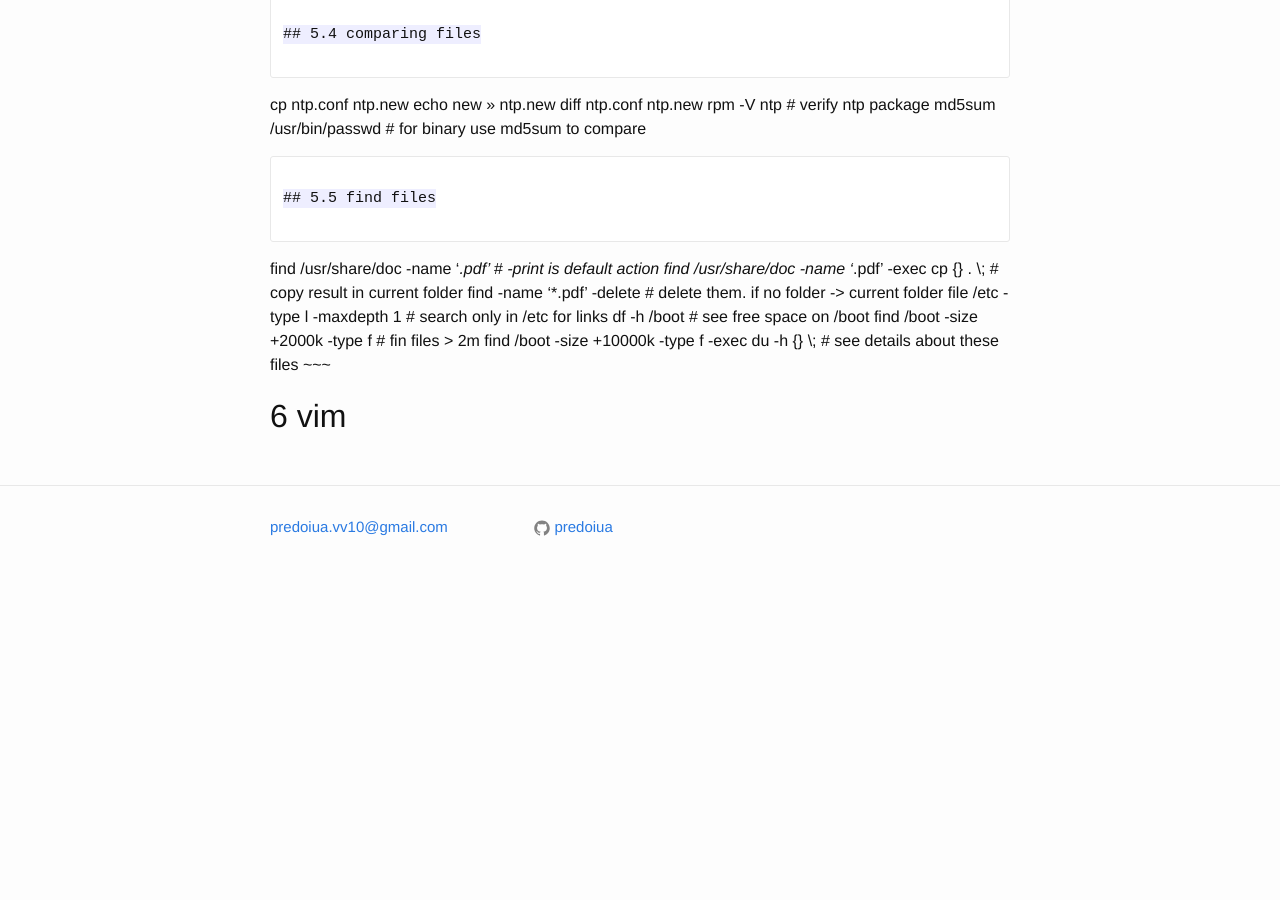
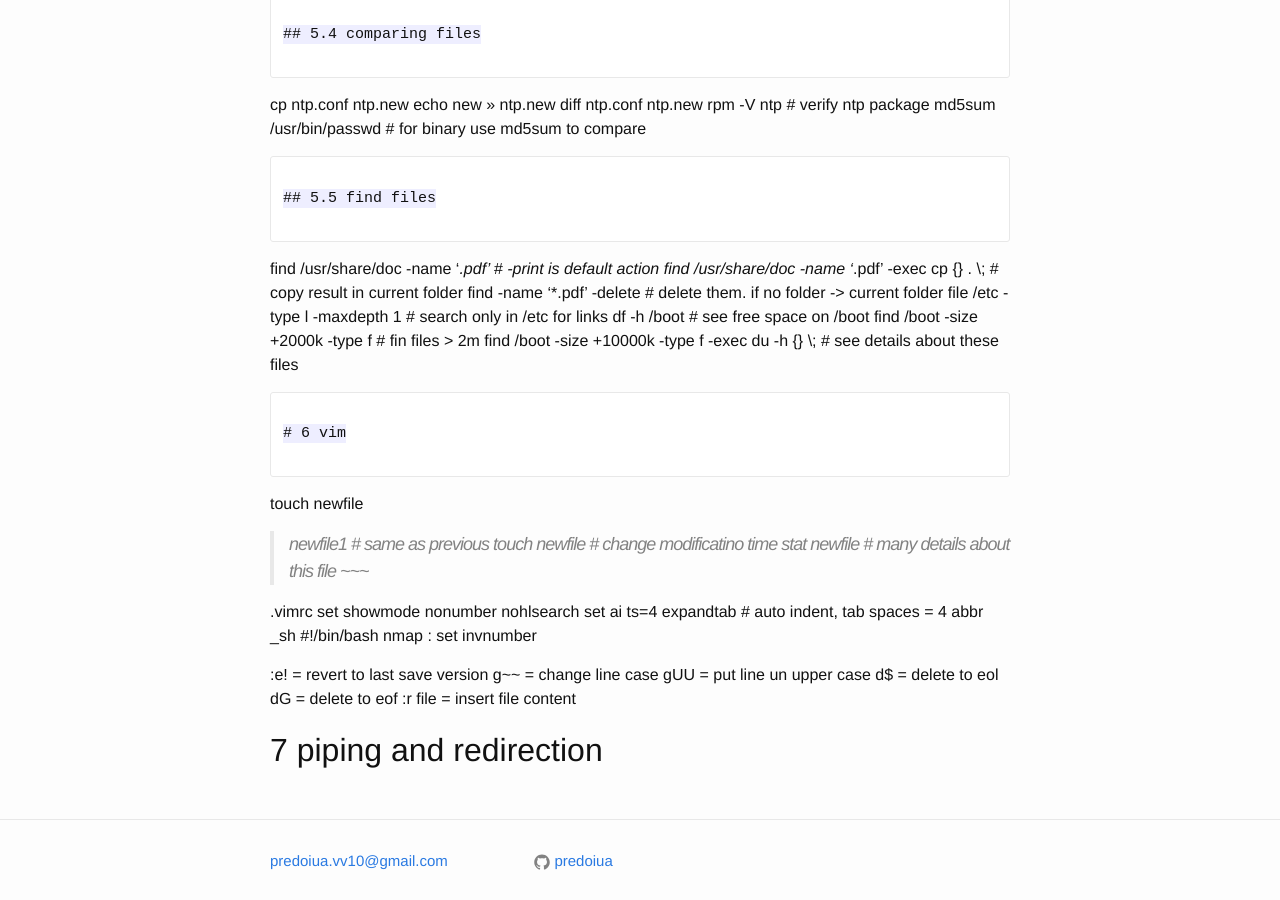
Before and after one commit to predoiua/predoiua.github.io, a Jekyll site: the page built from tutorials/linux/lfcs/lfcs_1_linux_essentials.md, in a window 1280 px wide and 900 px high, scrolled down 4043 px. Built offline with Jekyll 4.4.1, drawn with Linux system fonts in a browser that asks for light colours; before the commit the page ends 4641 px from its top, so only the background shows below that; some of the changed text lies outside the part shown.

Commit message:
lfcs 1 wip

```diff
--- a/tutorials/linux/lfcs/lfcs_1_linux_essentials.md
+++ b/tutorials/linux/lfcs/lfcs_1_linux_essentials.md
@@ -202,3 +202,25 @@
 ~~~
 
 # 6 vim
+
+~~~
+touch newfile
+> newfile1       # same as previous
+touch newfile    # change modificatino time
+stat newfile     # many details about this file
+~~~
+
+.vimrc
+set showmode nonumber nohlsearch
+set ai ts=4 expandtab                         # auto indent, tab spaces = 4
+abbr _sh #!/bin/bash
+nmap <C-N>: set invnumber <CR>
+
+:e! = revert to last save version
+g~~ = change line case
+gUU = put line un upper case
+d$ = delete to eol
+dG = delete to eof
+:r file = insert file content
+
+# 7 piping and redirection
```
